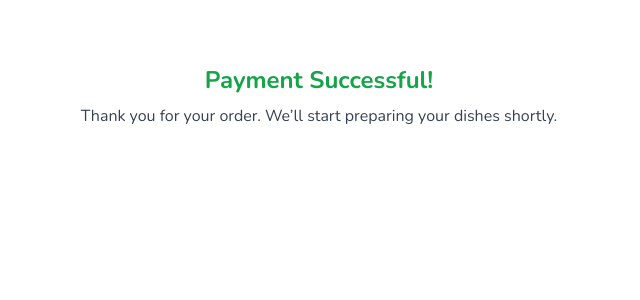
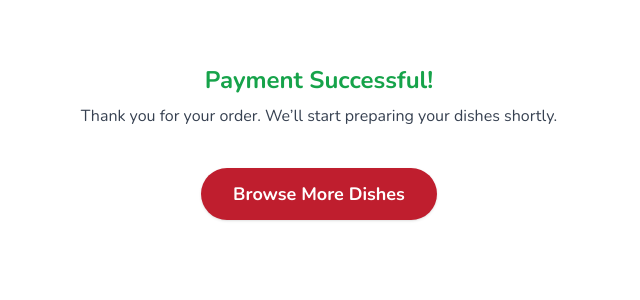
Before and after one commit to ktering/frontend, a React (Vite) app: page /success in a window 1280 px wide. Shown: the top 300 px of the page, without its empty margins (321-961 px from the left). Built offline with nearby package versions, Linux system fonts and the light colour scheme; no server answers.

Commit message:
edited success page

```diff
--- a/src/pages/customer/Success.jsx
+++ b/src/pages/customer/Success.jsx
@@ -1,12 +1,17 @@
 import React from "react";
+import {useNavigate} from "react-router-dom";
+export default function Success() {
+    const navigate = useNavigate();
+  return (
 
-export default function Success() {
-  return (
     <div className="max-w-lg mx-auto px-4 py-16 text-center font-nunito">
       <h1 className="text-2xl font-bold text-green-600 mb-2">Payment Successful!</h1>
       <p className="text-gray-700">
         Thank you for your order. We’ll start preparing your dishes shortly.
       </p>
+      <button onClick={()=>navigate("/menu")} className="bg-primary mt-10 text-white font-bold px-6 sm:px-8 py-2.5 sm:py-3 rounded-full shadow hover:bg-white hover:border border-primary hover:text-primary transition-colors text-base sm:text-lg mx-auto ">
+    Browse More Dishes
+  </button>
     </div>
   );
 }
```
